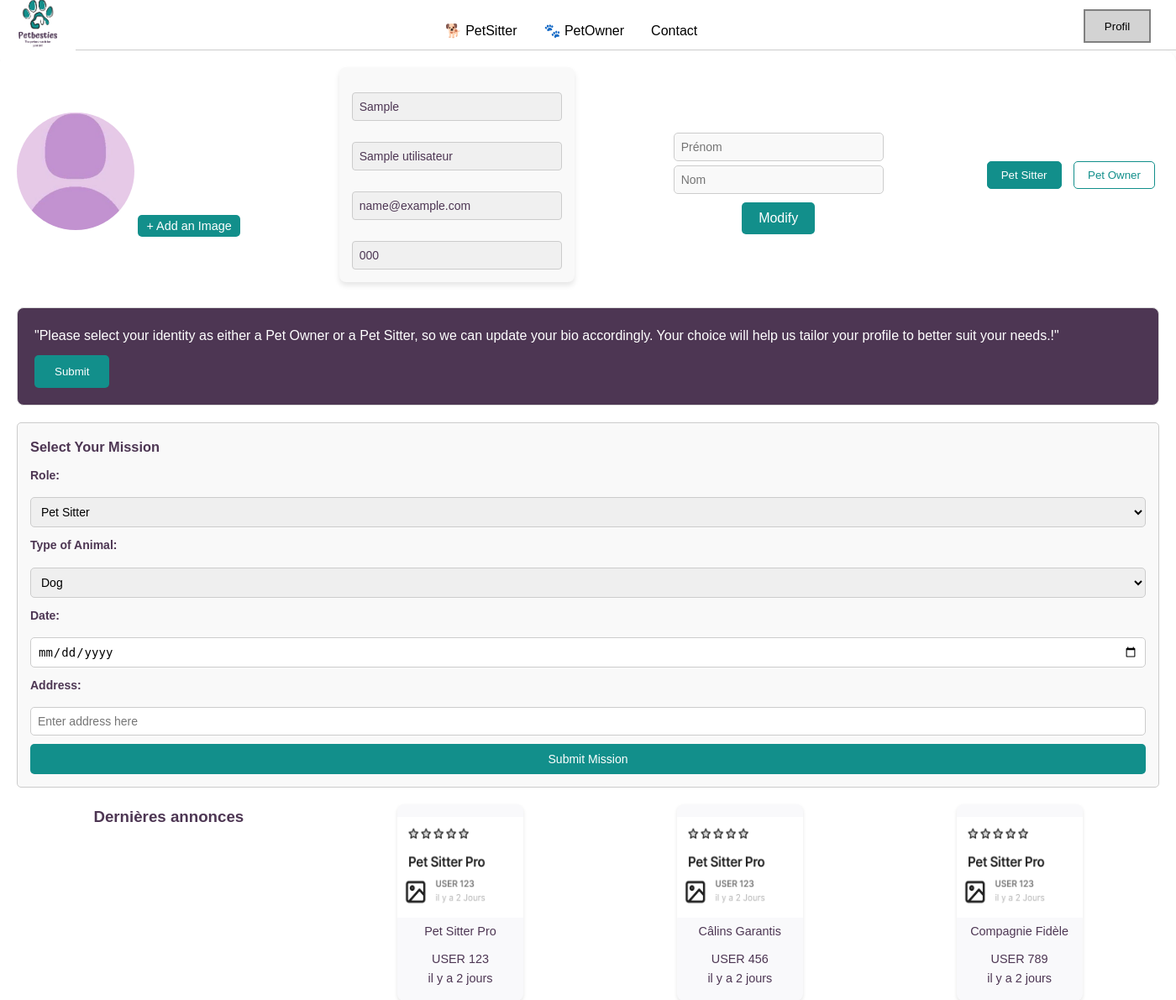
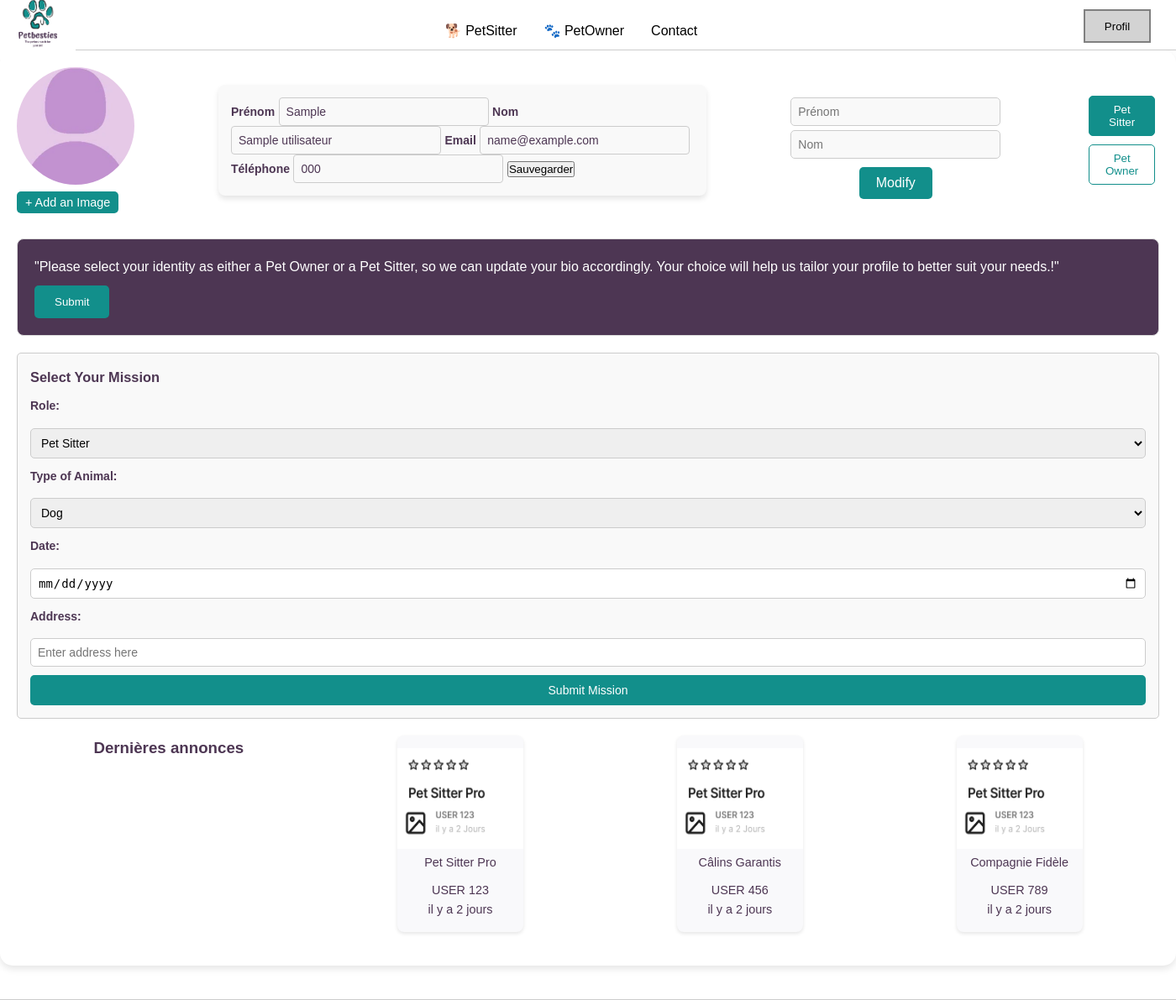
Before and after one commit to Plekiby/PetBesties, a PHP site: page /PetBesties/profil in a window 1400 px wide. Shown: the top 1191 px of the page at 84% size. Run offline with PHP 8.4, Linux system fonts and the light colour scheme; the visitor is signed in with stand-in values (Sample User, id 1); tables that the repository leaves empty or names only in its code hold one stand-in row (values such as "Sample post").

Commit message:
Dynamisation page profil

```diff
--- a/controllers/UtilisateurController.php
+++ b/controllers/UtilisateurController.php
@@ -105,5 +105,21 @@
         }
         return false;
     }
+
+    public function updateProfile($id, $data) {
+        // Valider les données nécessaires
+        if (empty($data['prenom']) || empty($data['nom']) || empty($data['email']) || empty($data['telephone'])) {
+            return false;
+        }
+
+        // Nettoyer les données
+        $prenom = htmlspecialchars(strip_tags($data['prenom']));
+        $nom = htmlspecialchars(strip_tags($data['nom']));
+        $email = filter_var($data['email'], FILTER_SANITIZE_EMAIL);
+        $telephone = htmlspecialchars(strip_tags($data['telephone']));
+
+        // Mettre à jour les informations utilisateur
+        return $this->model->update($id, $prenom, $nom, $email, $telephone);
+    }
 }
 ?>
--- a/models/Adresse.php
+++ b/models/Adresse.php
@@ -22,7 +22,7 @@
             $stmt->execute();
             return $this->conn->lastInsertId();
         } catch (PDOException $e) {
-            echo 'Erreur lors de la création de l\'adresse : ' . $e->getMessage();
+            error_log('Erreur lors de la création de l\'adresse : ' . $e->getMessage());
             return false;
         }
     }
--- a/models/Utilisateur.php
+++ b/models/Utilisateur.php
@@ -82,6 +82,26 @@
         }
     }
 
+    public function update($id, $prenom, $nom, $email, $telephone) {
+        try {
+            $sql = "UPDATE utilisateur
+                    SET prenom_utilisateur = :prenom,
+                        nom_utilisateur = :nom,
+                        email_utilisateur = :email,
+                        telephone_utilisateur = :telephone
+                    WHERE Id_utilisateur = :id";
+            $stmt = $this->conn->prepare($sql);
+            $stmt->bindParam(':prenom', $prenom);
+            $stmt->bindParam(':nom', $nom);
+            $stmt->bindParam(':email', $email);
+            $stmt->bindParam(':telephone', $telephone);
+            $stmt->bindParam(':id', $id, PDO::PARAM_INT);
+            return $stmt->execute();
+        } catch (PDOException $e) {
+            error_log('Erreur lors de la mise à jour de l\'utilisateur : ' . $e->getMessage());
+            return false;
+        }
+    }
 
     public function beginTransaction() {
         $this->conn->beginTransaction();
--- a/routeur.php
+++ b/routeur.php
@@ -209,7 +209,9 @@
     exit;
 });
 
-// partie code mohamed recuperer les donnees de conexion
+//////////////////////////////////
+// Partie API
+//////////////////////////////////
 
 $router->add('/api/user-data', function() {
     session_start();
@@ -238,4 +240,22 @@
     }
 });
 
+$router->add('/api/update-user', function() {
+    if ($_SERVER['REQUEST_METHOD'] === 'POST') {
+        session_start();
+        require_once __DIR__ . '/controllers/UtilisateurController.php';
+        $controller = new UtilisateurController();
+        $result = $controller->updateProfile($_SESSION['user_id'], $_POST);
+
+        if ($result) {
+            echo json_encode(["success" => true]);
+        } else {
+            echo json_encode(["success" => false, "error" => "Mise à jour échouée."]);
+        }
+    } else {
+        http_response_code(405);
+        echo json_encode(["error" => "Méthode non autorisée"]);
+    }
+});
+
 ?>
--- a/views/page_de_profil.php
+++ b/views/page_de_profil.php
@@ -38,17 +38,23 @@
 
         <!-- code html qui recupere les identifiants du user-->
         <div class="profile-details">
-            <label for="profile-first-name"></label>
-            <input type="text" id="profile-first-name" value="First Name" readonly>
+            <form id="update-profile-form">
+                <label for="profile-first-name">Prénom</label>
+                <input type="text" id="profile-first-name" name="prenom" value="First Name">
 
-            <label for="profile-last-name"></label>
-            <input type="text" id="profile-last-name" value="Last Name" readonly>
+                <label for="profile-last-name">Nom</label>
+                <input type="text" id="profile-last-name" name="nom" value="Last Name">
 
-            <label for="profile-email"></label>
-            <input type="email" id="profile-email" value="email@example.com" readonly>
+                <label for="profile-email">Email</label>
+                <input type="email" id="profile-email" name="email" value="email@example.com">
 
-            <label for="profile-phone"></label>
-            <input type="text" id="profile-phone" value="Phone Number" readonly>
+                <label for="profile-phone">Téléphone</label>
+                <input type="text" id="profile-phone" name="telephone" value="Phone Number">
+
+                <button type="submit" id="save-profile">Sauvegarder</button>
+                <p id="update-success" style="color: green; display: none;">Informations mises à jour avec succès !</p>
+                <p id="update-error" style="color: red; display: none;"></p>
+            </form>
         </div>
 
         <div class="profile-name">
@@ -305,9 +311,33 @@
             .catch(error => console.error("Erreur lors de la récupération des données:", error));
     });
 
+    document.getElementById('update-profile-form').addEventListener('submit', function(e) {
+        e.preventDefault();
 
+        const formData = new FormData(this);
 
-
+        fetch('/PetBesties/api/update-user', {
+            method: 'POST',
+            body: formData
+        })
+        .then(response => response.json())
+        .then(data => {
+            if(data.success){
+                document.getElementById('update-success').style.display = 'block';
+                document.getElementById('update-error').style.display = 'none';
+            } else {
+                document.getElementById('update-error').textContent = data.error;
+                document.getElementById('update-error').style.display = 'block';
+                document.getElementById('update-success').style.display = 'none';
+            }
+        })
+        .catch(error => {
+            console.error('Erreur:', error);
+            document.getElementById('update-error').textContent = 'Une erreur est survenue.';
+            document.getElementById('update-error').style.display = 'block';
+            document.getElementById('update-success').style.display = 'none';
+        });
+    });
 
 </script>
 
```
